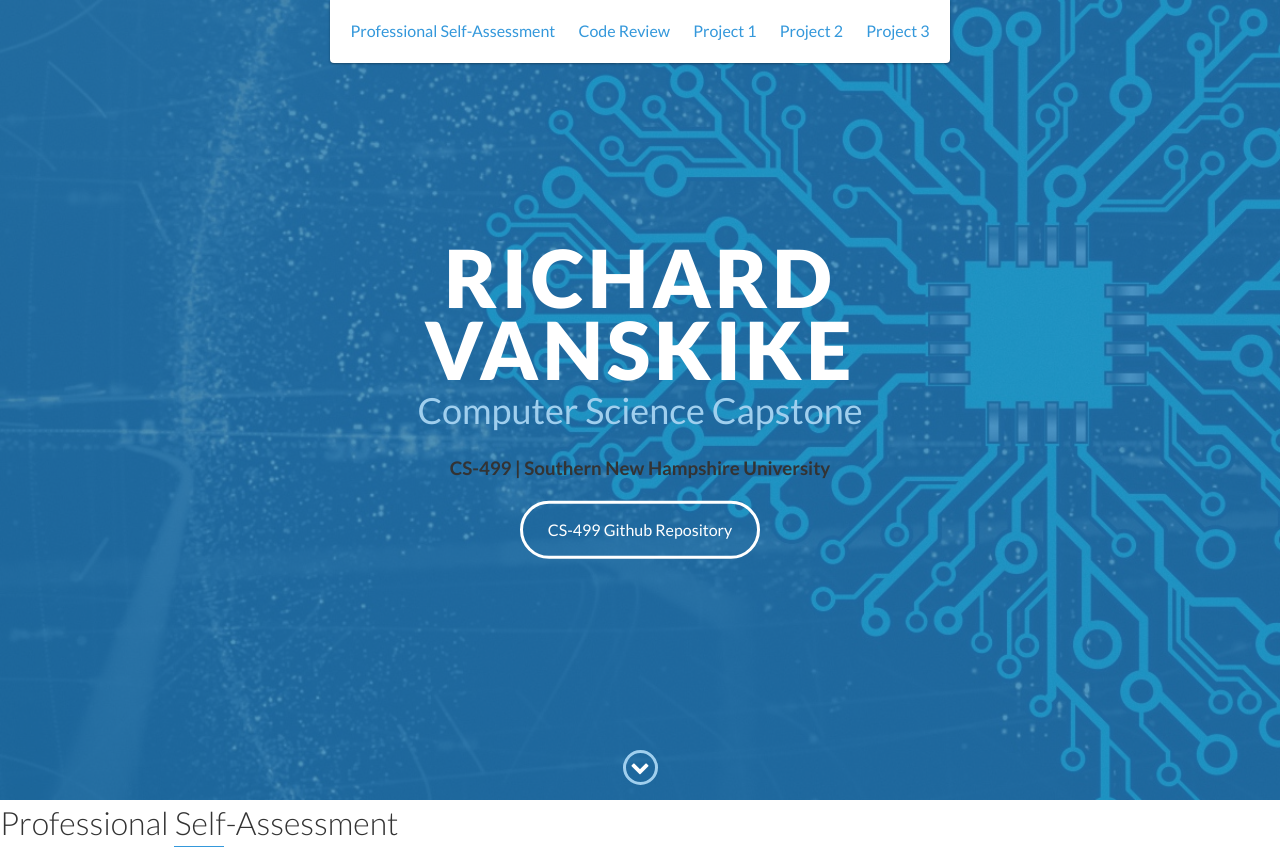
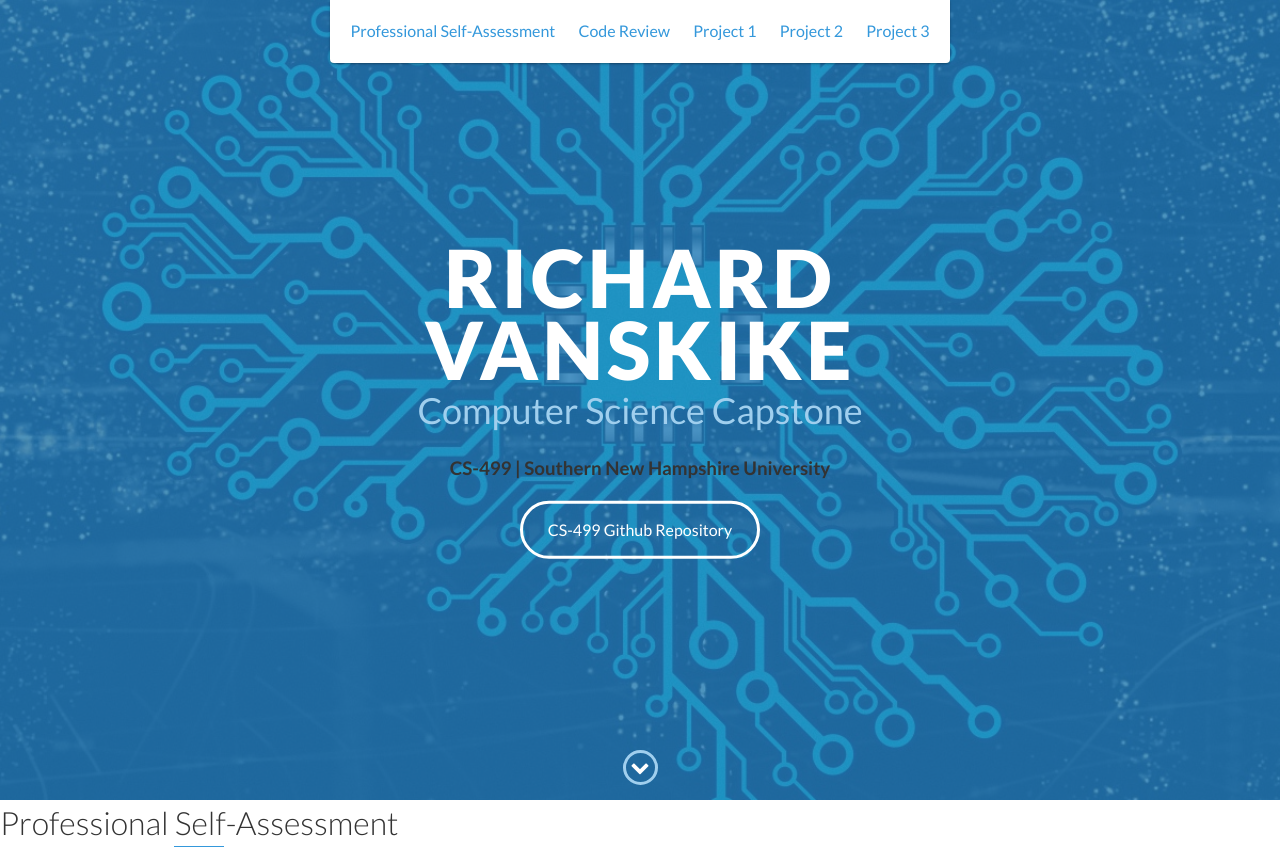
Before and after one commit to rVanskike/rVanskike.github.io, a plain HTML site: page index.html in a window 1280 px wide. Shown: the top 849 px of the page. Drawn offline with nearby package versions, Linux system fonts and the light colour scheme.

Commit message:
Update styles.css

```diff
--- a/css/styles.css
+++ b/css/styles.css
@@ -234,7 +234,7 @@ footer{
     min-height:500px;
     max-height:1080px;
     background:url(../images/Artificial_Neural_Network_with_Chip.jpg);
-    background:place-items: center;
+    background-position: center;
     background-size:cover;
     padding:15px;
     overflow:hidden
```
